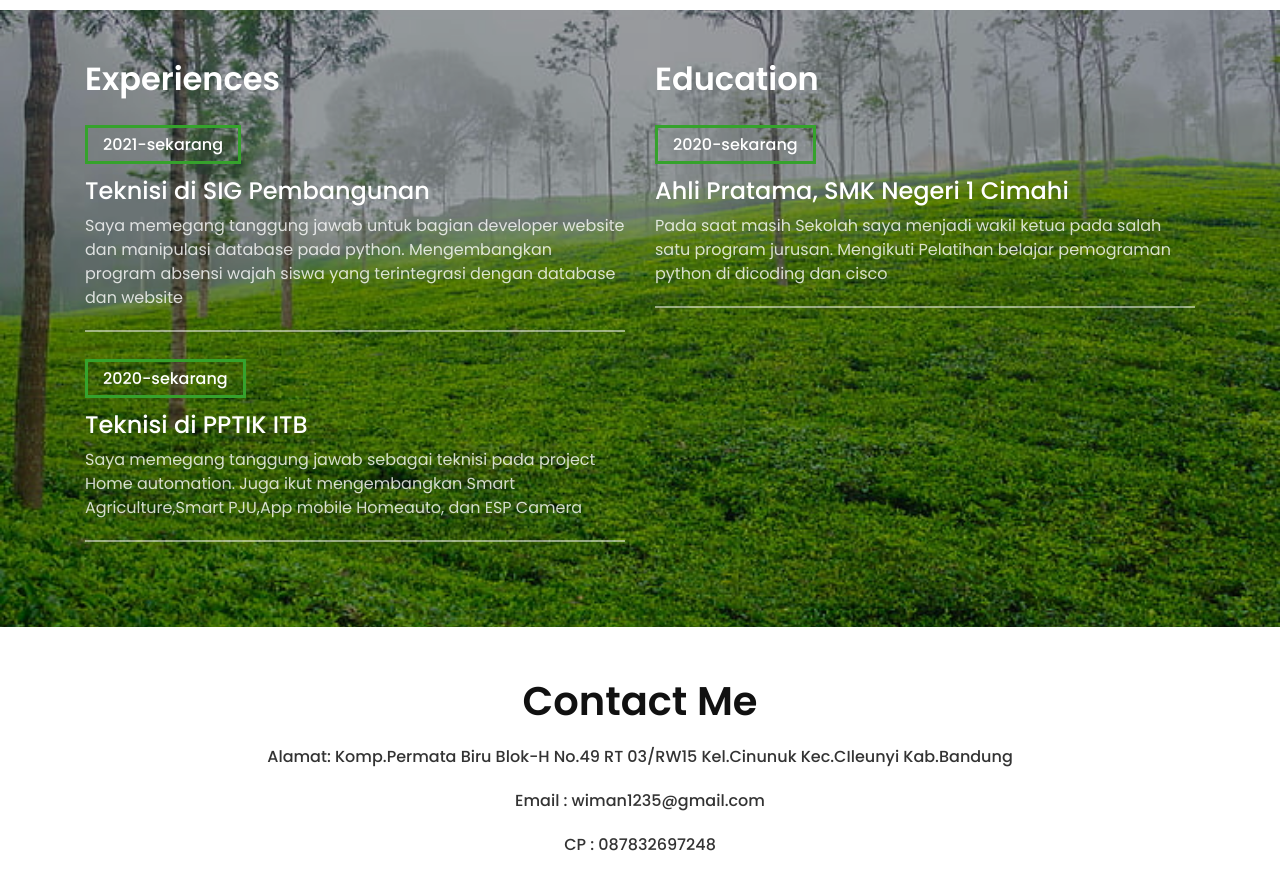
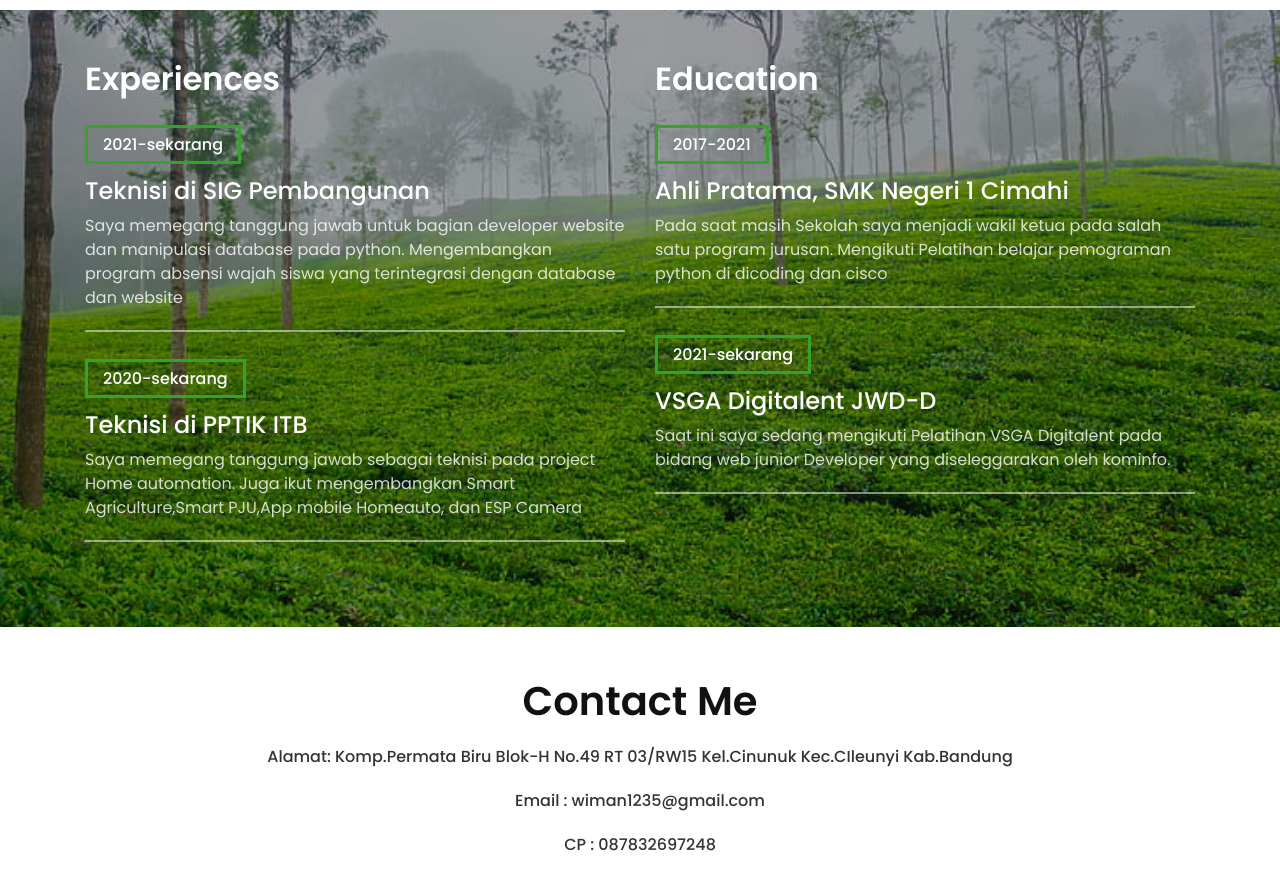
Before and after one commit to MuhammadWiman/tugas-web, a plain HTML site: page index.html in a window 1280 px wide. Shown: the part 1160-2049 px from the top of the page. Drawn offline with nearby package versions, Linux system fonts and the light colour scheme.

Commit message:
Update index.html

```diff
--- a/index.html
+++ b/index.html
@@ -80,12 +80,21 @@
                     <h2>Education</h2>
                     <div class="life-single">
                         <p>
-                            <span> 2020-sekarang</span>
+                            <span> 2017-2021</span>
                         </p>
                         <h4>Ahli Pratama, SMK Negeri 1 Cimahi</h4>
                         <p>Pada saat masih Sekolah saya menjadi wakil ketua pada
                             salah satu program jurusan. Mengikuti Pelatihan belajar
                             pemograman python di dicoding dan cisco
+                        </p>
+                    </div>
+                    <div class="life-single">
+                        <p>
+                            <span> 2021-sekarang</span>
+                        </p>
+                        <h4>VSGA Digitalent JWD-D</h4>
+                        <p>Saat ini saya sedang mengikuti Pelatihan VSGA Digitalent pada bidang web junior Developer yang
+                           diseleggarakan oleh kominfo.
                         </p>
                     </div>
                 </div>
```
